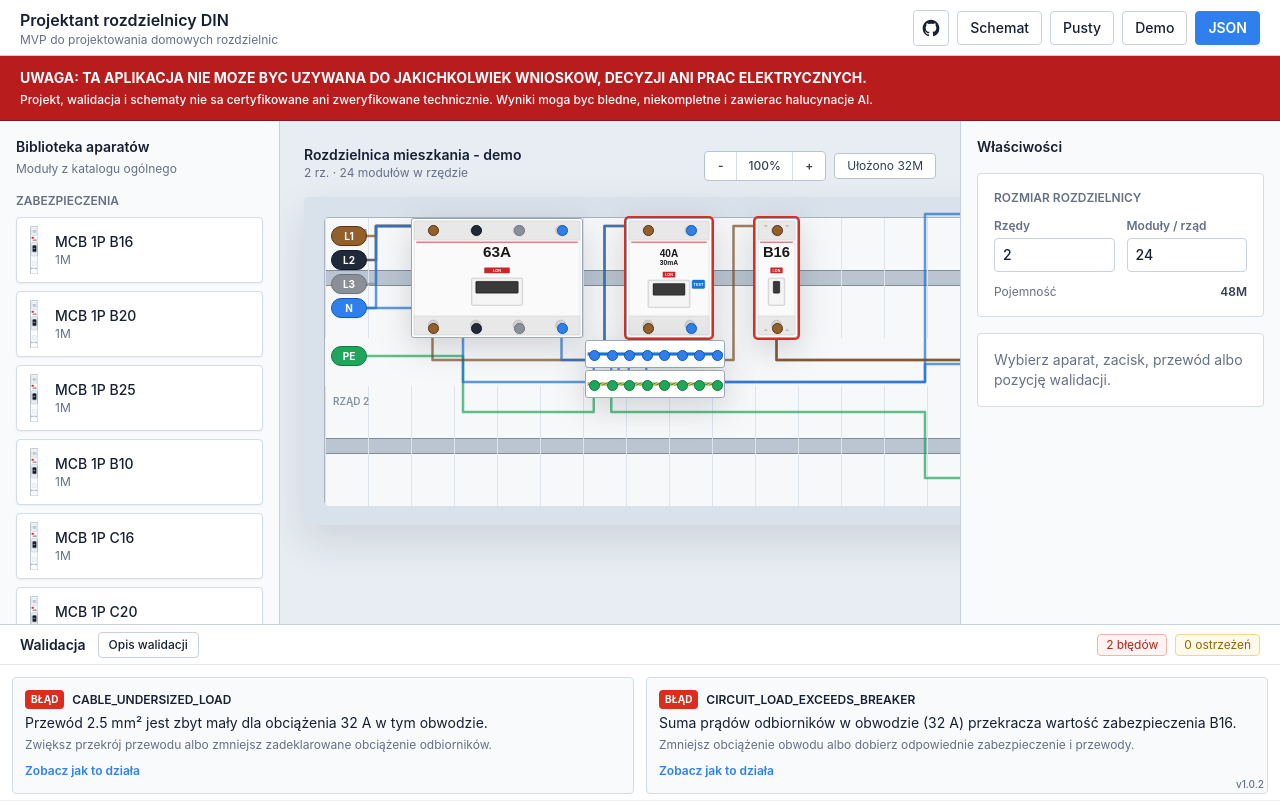
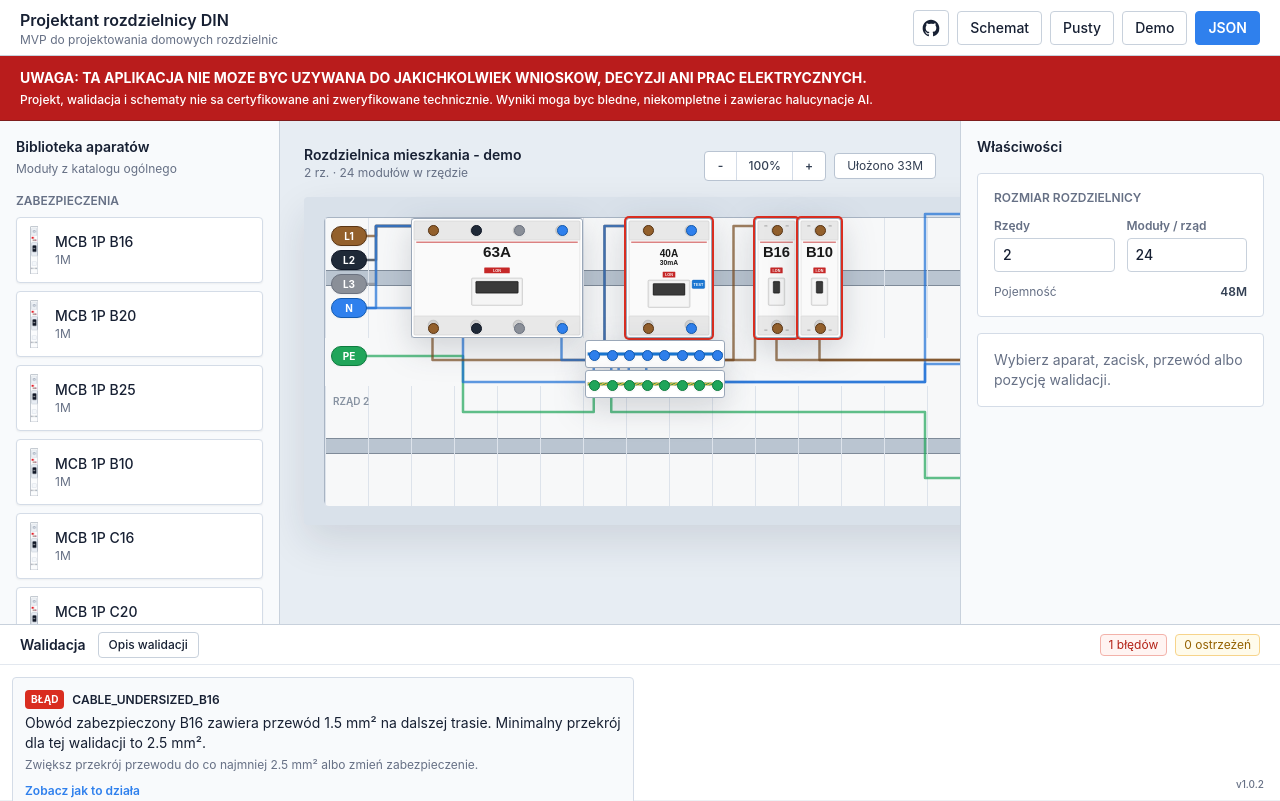
Before and after one commit to jan-baranski/rozdzielnica-app, a Next.js app: page / in a window 1280 px wide. Built offline with nearby package versions, Linux system fonts and the light colour scheme.

Commit message:
poprawka obciazenia obwodow

```diff
--- a/public/catalog/generic-catalog.json
+++ b/public/catalog/generic-catalog.json
@@ -284,7 +284,7 @@
       { "id": "l-in", "label": "L", "role": "power_in", "pole": "L1", "direction": "in" },
       { "id": "n-in", "label": "N", "role": "neutral_in", "pole": "N", "direction": "in" }
     ],
-    "electricalTemplate": { "requiresInput": true, "externalLoad": true, "requiredPoles": ["L1", "N"], "currentA": 1 },
+    "electricalTemplate": { "requiresInput": true, "externalLoad": true, "requiredPoles": ["L1", "N"], "currentA": 0.5 },
     "visual": { "src": "/assets/components/bulb.png", "widthPx": 76, "heightPx": 76 }
   },
   {
@@ -301,7 +301,7 @@
       { "id": "n-in", "label": "N", "role": "neutral_in", "pole": "N", "direction": "in" },
       { "id": "pe", "label": "PE", "role": "earth", "pole": "PE", "direction": "bidirectional" }
     ],
-    "electricalTemplate": { "requiresInput": true, "externalLoad": true, "requiredPoles": ["L1", "N", "PE"], "currentA": 16 },
+    "electricalTemplate": { "requiresInput": true, "externalLoad": true, "requiredPoles": ["L1", "N", "PE"], "ratingA": 16, "currentA": 0 },
     "visual": { "src": "/assets/components/outlet.png", "widthPx": 86, "heightPx": 86 }
   },
   {
@@ -318,7 +318,7 @@
       { "id": "n-in", "label": "N", "role": "neutral_in", "pole": "N", "direction": "in" },
       { "id": "pe", "label": "PE", "role": "earth", "pole": "PE", "direction": "bidirectional" }
     ],
-    "electricalTemplate": { "requiresInput": true, "externalLoad": true, "requiredPoles": ["L1", "N", "PE"], "currentA": 16 },
+    "electricalTemplate": { "requiresInput": true, "externalLoad": true, "requiredPoles": ["L1", "N", "PE"], "currentA": 1 },
     "visual": { "src": "/assets/components/outlet.png", "widthPx": 86, "heightPx": 86 }
   }
 ]
--- a/public/projects/demo-board.json
+++ b/public/projects/demo-board.json
@@ -56,7 +56,7 @@
       "id": "c-lighting",
       "catalogItemId": "mcb-1p-b16",
       "type": "mcb",
-      "name": "Lighting MCB B16",
+      "name": "Socket MCB B16",
       "moduleWidth": 1,
       "placementMode": "din_module",
       "terminals": [
@@ -65,6 +65,20 @@
       ],
       "electrical": { "ratedCurrentA": 16, "curve": "B", "poles": 1, "shortCircuitCapacityKa": 6, "requiresInput": true },
       "layout": { "placementMode": "din_module", "row": 0, "startModule": 10 }
+    },
+    {
+      "id": "c-lighting-b10",
+      "catalogItemId": "mcb-1p-b10",
+      "type": "mcb",
+      "name": "Lighting MCB B10",
+      "moduleWidth": 1,
+      "placementMode": "din_module",
+      "terminals": [
+        { "id": "l1-in", "label": "L in", "role": "power_in", "pole": "L1", "direction": "in" },
+        { "id": "l1-out", "label": "L out", "role": "power_out", "pole": "L1", "direction": "out" }
+      ],
+      "electrical": { "ratedCurrentA": 10, "curve": "B", "poles": 1, "shortCircuitCapacityKa": 6, "requiresInput": true },
+      "layout": { "placementMode": "din_module", "row": 0, "startModule": 11 }
     },
     {
       "id": "c-n-bus",
@@ -117,7 +131,7 @@
         { "id": "l-in", "label": "L", "role": "power_in", "pole": "L1", "direction": "in" },
         { "id": "n-in", "label": "N", "role": "neutral_in", "pole": "N", "direction": "in" }
       ],
-      "electrical": { "requiresInput": true, "externalLoad": true, "requiredPoles": ["L1", "N"] },
+      "electrical": { "requiresInput": true, "externalLoad": true, "requiredPoles": ["L1", "N"], "currentA": 0.5 },
       "layout": { "placementMode": "free", "x": 800, "y": 10 }
     },
     {
@@ -132,7 +146,7 @@
         { "id": "n-in", "label": "N", "role": "neutral_in", "pole": "N", "direction": "in" },
         { "id": "pe", "label": "PE", "role": "earth", "pole": "PE", "direction": "bidirectional" }
       ],
-      "electrical": { "requiresInput": true, "externalLoad": true, "requiredPoles": ["L1", "N", "PE"] },
+      "electrical": { "requiresInput": true, "externalLoad": true, "requiredPoles": ["L1", "N", "PE"], "ratingA": 16, "currentA": 0 },
       "layout": { "placementMode": "free", "x": 800, "y": 160 }
     }
   ],
@@ -146,8 +160,9 @@
     { "id": "w-main-rcd-l1", "from": { "kind": "component_terminal", "componentId": "c-main", "terminalId": "l1-out" }, "to": { "kind": "component_terminal", "componentId": "c-rcd", "terminalId": "l1-in" }, "cable": { "crossSectionMm2": 10, "type": "H07V-K", "color": "brown" } },
     { "id": "w-main-rcd-n", "from": { "kind": "component_terminal", "componentId": "c-main", "terminalId": "n-out" }, "to": { "kind": "component_terminal", "componentId": "c-rcd", "terminalId": "n-in" }, "cable": { "crossSectionMm2": 10, "type": "H07V-K", "color": "blue" } },
     { "id": "w-rcd-mcb-l1", "from": { "kind": "component_terminal", "componentId": "c-rcd", "terminalId": "l1-out" }, "to": { "kind": "component_terminal", "componentId": "c-lighting", "terminalId": "l1-in" }, "cable": { "crossSectionMm2": 2.5, "type": "H07V-K", "color": "brown" } },
+    { "id": "w-rcd-lighting-b10-l1", "from": { "kind": "component_terminal", "componentId": "c-rcd", "terminalId": "l1-out" }, "to": { "kind": "component_terminal", "componentId": "c-lighting-b10", "terminalId": "l1-in" }, "cable": { "crossSectionMm2": 1.5, "type": "H07V-K", "color": "brown" } },
     { "id": "w-rcd-n-bus", "from": { "kind": "component_terminal", "componentId": "c-rcd", "terminalId": "n-out" }, "to": { "kind": "component_terminal", "componentId": "c-n-bus", "terminalId": "n2" }, "cable": { "crossSectionMm2": 2.5, "type": "H07V-K", "color": "blue" } },
-    { "id": "w-mcb-bulb-l", "from": { "kind": "component_terminal", "componentId": "c-lighting", "terminalId": "l1-out" }, "to": { "kind": "component_terminal", "componentId": "c-bulb", "terminalId": "l-in" }, "cable": { "crossSectionMm2": 2.5, "type": "YDYp", "color": "brown" } },
+    { "id": "w-mcb-bulb-l", "from": { "kind": "component_terminal", "componentId": "c-lighting-b10", "terminalId": "l1-out" }, "to": { "kind": "component_terminal", "componentId": "c-bulb", "terminalId": "l-in" }, "cable": { "crossSectionMm2": 1.5, "type": "YDYp", "color": "brown" } },
     { "id": "w-nbus-bulb-n", "from": { "kind": "component_terminal", "componentId": "c-n-bus", "terminalId": "n3" }, "to": { "kind": "component_terminal", "componentId": "c-bulb", "terminalId": "n-in" }, "cable": { "crossSectionMm2": 2.5, "type": "YDYp", "color": "blue" } },
     { "id": "w-mcb-outlet-l", "from": { "kind": "component_terminal", "componentId": "c-lighting", "terminalId": "l1-out" }, "to": { "kind": "component_terminal", "componentId": "c-outlet", "terminalId": "l-in" }, "cable": { "crossSectionMm2": 2.5, "type": "YDYp", "color": "brown" } },
     { "id": "w-nbus-outlet-n", "from": { "kind": "component_terminal", "componentId": "c-n-bus", "terminalId": "n4" }, "to": { "kind": "component_terminal", "componentId": "c-outlet", "terminalId": "n-in" }, "cable": { "crossSectionMm2": 2.5, "type": "YDYp", "color": "blue" } },
--- a/src/components/PropertiesPanel.tsx
+++ b/src/components/PropertiesPanel.tsx
@@ -128,18 +128,24 @@
 
           <section className="rounded border border-[#d4dce7] bg-white p-4">
             <h3 className="mb-2 text-xs font-semibold uppercase text-[#667085]">Parametry elektryczne</h3>
-            {selectedComponent.electrical.externalLoad ? (
+            {selectedComponent.electrical.ratingA ? (
+              <div className="mb-3 flex justify-between gap-3 text-xs">
+                <span className="text-[#667085]">Maksymalny prad / rating</span>
+                <span className="font-medium">{selectedComponent.electrical.ratingA} A</span>
+              </div>
+            ) : null}
+            {selectedComponent.type === "custom_load" ? (
               <label className="mb-3 block text-xs font-semibold text-[#667085]" htmlFor="component-current">
-                Prad odbiornika A
+                Pobor pradu A
                 <input
                   id="component-current"
                   type="number"
-                  min={0.1}
+                  min={0}
                   step={0.1}
-                  value={selectedComponent.electrical.currentA ?? 16}
+                  value={selectedComponent.electrical.currentA ?? 0}
                   onChange={(event) =>
                     updateComponentElectrical(selectedComponent.id, {
-                      currentA: Math.max(0.1, Number(event.target.value) || 0.1)
+                      currentA: Math.max(0, Number(event.target.value) || 0)
                     })
                   }
                   className="mt-1 w-full rounded border border-[#c8d1dc] px-2 py-1.5 text-sm font-medium text-[#172033] outline-none focus:border-[#2f80ed]"
--- a/src/domain/policies.ts
+++ b/src/domain/policies.ts
@@ -400,7 +400,7 @@
 }
 
 function loadCurrentA(component: BoardComponent): number {
-  return component.electrical.currentA ?? 16;
+  return component.electrical.currentA ?? 0;
 }
 
 function maximumCurrentForCrossSection(crossSectionMm2: number): number {
--- a/src/domain/projectSchema.ts
+++ b/src/domain/projectSchema.ts
@@ -32,7 +32,8 @@
   busType: z.enum(["N", "PE"]).optional(),
   externalLoad: z.boolean().optional(),
   requiredPoles: z.array(z.enum(["L1", "L2", "L3", "N", "PE"])).optional(),
-  currentA: z.number().positive().optional()
+  ratingA: z.number().positive().optional(),
+  currentA: z.number().nonnegative().optional()
 });
 
 export const catalogItemSchema = z.object({
--- a/src/domain/types.ts
+++ b/src/domain/types.ts
@@ -71,6 +71,7 @@
   busType?: "N" | "PE";
   externalLoad?: boolean;
   requiredPoles?: Pole[];
+  ratingA?: number;
   currentA?: number;
 }
 
--- a/src/domain/validationDocs.ts
+++ b/src/domain/validationDocs.ts
@@ -15,7 +15,7 @@
     issueCodes: ["CABLE_UNDERSIZED", "CABLE_UNDERSIZED_B16", "CABLE_UNDERSIZED_LOAD", "CIRCUIT_LOAD_EXCEEDS_BREAKER"],
     description:
       "Sprawdza nie tylko przewód bezpośrednio przy zabezpieczeniu, ale całą trasę obwodu za MCB/RCBO. Wykrywa sytuacje, gdy dalszy fragment instalacji ma zbyt mały przekrój względem zabezpieczenia nadprądowego.",
-    examples: ["B16 + cała trasa 2.5 mm² -> OK", "B16 + dalszy fragment 1.5 mm² -> Błąd", "B16 + odbiorniki 18 A -> Błąd"],
+    examples: ["B16 + cała trasa 2.5 mm² -> OK", "B16 + dalszy fragment 1.5 mm² -> Błąd", "B16 + odbiorniki 18 A poboru -> Błąd"],
     rulesSummary: [
       "B10 lub C10 -> minimum 1.5 mm²",
       "B16 lub C16 -> minimum 2.5 mm² w tej aplikacji",
@@ -35,6 +35,7 @@
       "Sprawdza, czy suma prądów odbiorników nie przekracza wartości zabezpieczenia oraz czy przekrój przewodów jest odpowiedni dla zadeklarowanego obciążenia.",
     examples: ["B16 + odbiornik 10 A -> OK", "B16 + odbiorniki 10 A i 8 A -> Błąd"],
     rulesSummary: [
+      "Sumowany jest tylko realny pobór currentA/loadA, a nie ratingA/maxA elementu.",
       "Prądy odbiorników za tym samym MCB/RCBO są sumowane.",
       "Przewody są sprawdzane także względem obciążenia odbiorników, nie tylko względem zabezpieczenia."
     ],
```
Also changed, not shown: 1 other file (tests, documents, lock files or other folders).
